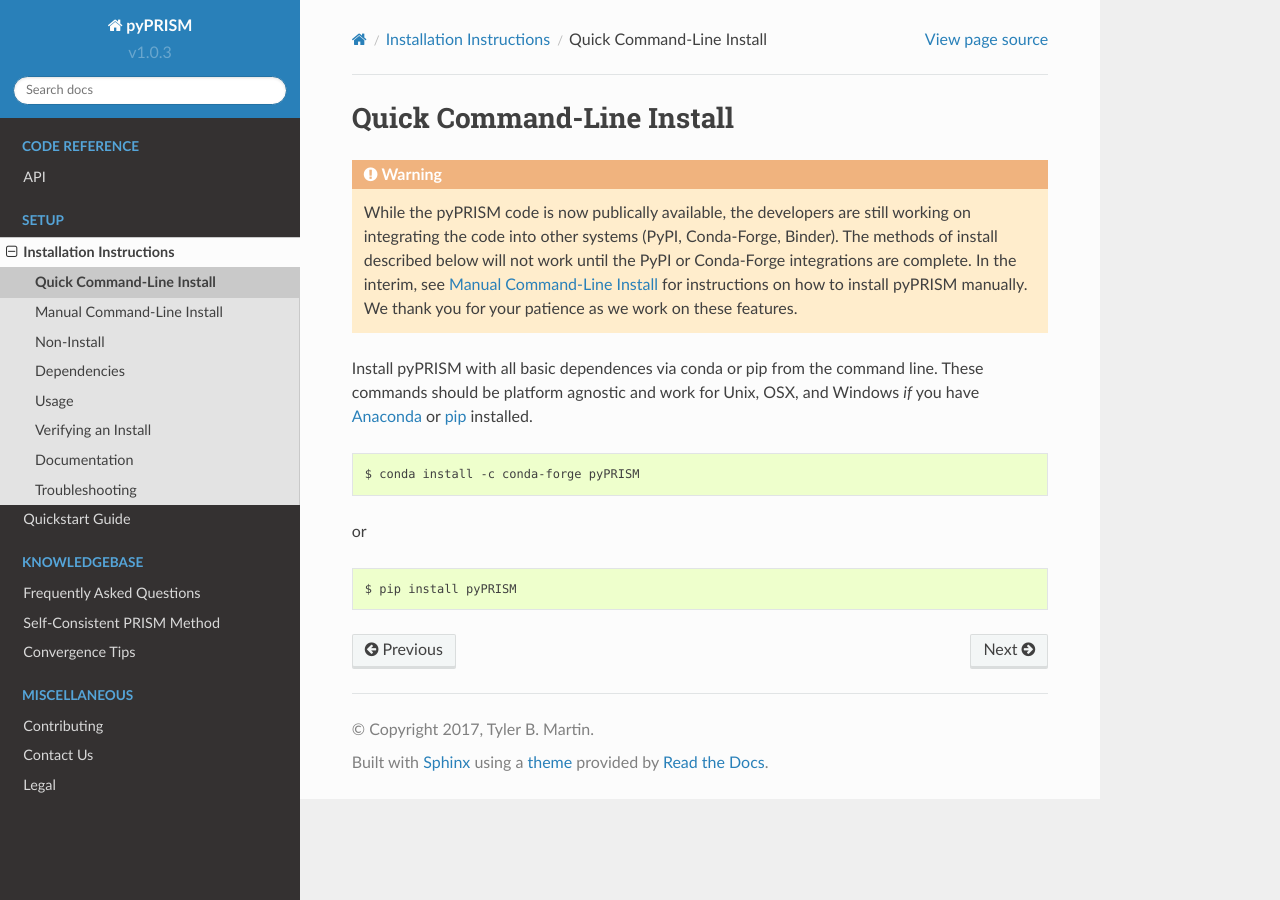
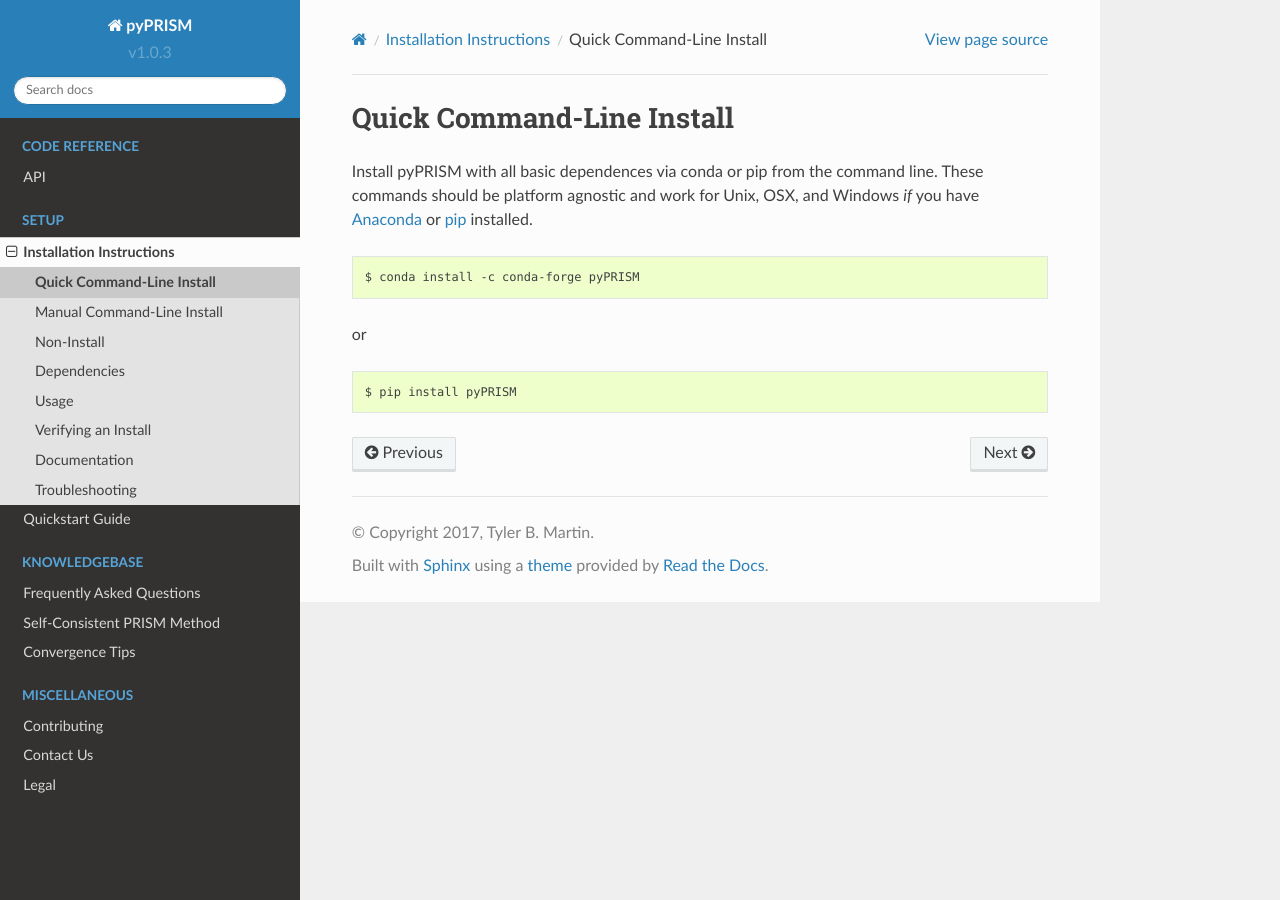
Before and after one commit to usnistgov/pyPRISM, a Sphinx documentation site: the page built from docs/install/quick.cli.rst, in a window 1280 px wide. Built offline with Sphinx 7.4.7 and the Read the Docs theme 2.0.0, drawn with Linux system fonts in a browser that asks for light colours; pages that are not in the unit, such as notebooks, are missing from menus.

Commit message:
Updated install docs

```diff
--- a/docs/install/install.rst
+++ b/docs/install/install.rst
@@ -6,8 +6,8 @@ Installation Instructions
 .. toctree::
     :maxdepth: 1
 
-    quick.cui
-    manual.cui
+    quick.cli
+    manual.cli
     noninstall
     dependencies
     usage
--- a/docs/install/manual.cui.rst
+++ b/docs/install/manual.cli.rst
@@ -1,4 +1,4 @@
-.. _manual_cui_install:
+.. _manual_cli_install:
 
 Manual Command-Line Install
 ===========================
--- a/docs/install/quick.cui.rst
+++ b/docs/install/quick.cli.rst
@@ -2,15 +2,6 @@
 
 Quick Command-Line Install
 ==========================
-
-.. warning::
-
-    While the pyPRISM code is now publically available, the developers are
-    still working on integrating the code into other systems (PyPI, Conda-Forge,
-    Binder). The methods of install described below will not work until the
-    PyPI or Conda-Forge integrations are complete. In the interim, see
-    :ref:`manual_cui_install` for instructions on how to install pyPRISM
-    manually. We thank you for your patience as we work on these features.
 
 Install pyPRISM with all basic dependences via conda or pip from the command
 line. These commands should be platform agnostic and work for Unix, OSX, and
```
